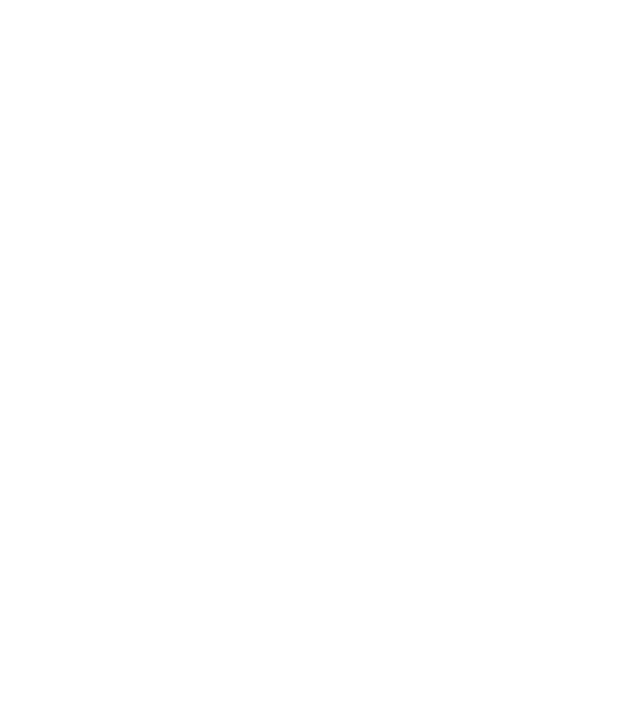
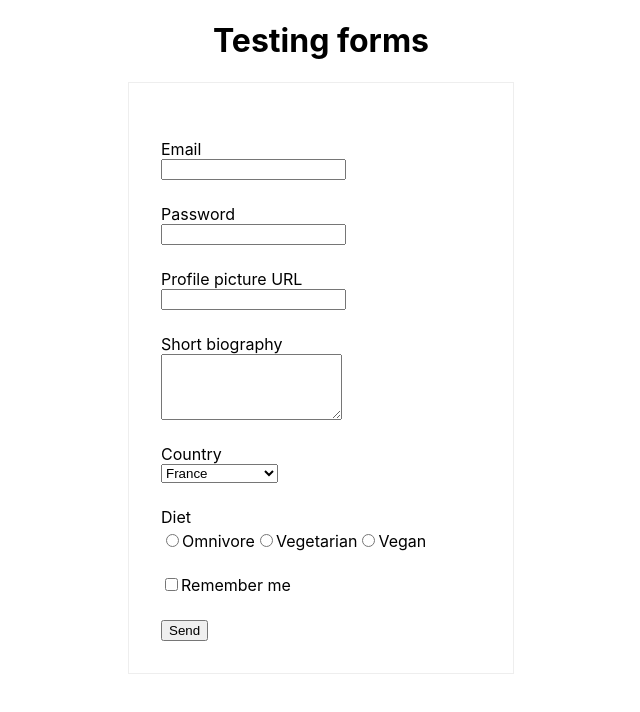
Before and after one commit to bhubr/react-testing-examples, a React (Create React App) app: page / in a window 1280 px wide. Shown: the top 712 px of the page, without its empty margins (319-959 px from the left). Built offline with nearby package versions, Linux system fonts and the light colour scheme.

Commit message:
Setup form with many field types

```diff
--- a/src/App.js
+++ b/src/App.js
@@ -1,8 +1,11 @@
+import Form from './Form';
 import './App.css';
 
 function App() {
   return (
     <div className="App">
+      <h1>Testing forms</h1>
+      <Form onSubmit={console.log} />
     </div>
   );
 }
--- /dev/null
+++ b/src/Form.css
@@ -0,0 +1,23 @@
+.Form {
+  padding: 2em;
+  max-width: 20em;
+  margin: 0 auto;
+  text-align: left;
+  border: 1px solid #eee;
+}
+
+.Form-control {
+  margin: 1.5em 0;
+}
+
+.Form-control input[type="email"],
+.Form-control input[type="password"],
+.Form-control input[type="url"],
+.Form-control textarea,
+.Form-control select {
+  display: block;
+}
+
+.Form-radioGroupHeader {
+  margin: .5em 0 .25em 0;
+}
--- /dev/null
+++ b/src/Form.jsx
@@ -0,0 +1,77 @@
+import "./Form.css"
+
+export default function Form({ onSubmit }) {
+  return (
+    <form className="Form" onSubmit={onSubmit}>
+
+      <div className="Form-control">
+        <label htmlFor="email">
+          Email
+          <input id="email" type="email" />
+        </label>
+      </div>
+
+      <div className="Form-control">
+        <label htmlFor="password">
+          Password
+          <input id="password" type="password" />
+        </label>
+      </div>
+
+      <div className="Form-control">
+        <label htmlFor="pictureUrl">
+          Profile picture URL
+          <input id="pictureUrl" type="url" />
+        </label>
+      </div>
+
+      <div className="Form-control">
+        <label htmlFor="bio">
+          Short biography
+          <textarea id="bio" rows="4" />
+        </label>
+      </div>
+
+      <div className="Form-control">
+        <label htmlFor="country">
+          Country
+          <select id="country">
+            <option value="FR">France</option>
+            <option value="DE">Germany</option>
+            <option value="UK">United Kingdom</option>
+            <option value="SP">Spain</option>
+            <option value="IT">Italy</option>
+            <option value="BE">Belgium</option>
+            <option value="CH">Switzerland</option>
+          </select>
+        </label>
+      </div>
+
+      <div className="Form-control">
+        <p className="Form-radioGroupHeader">Diet</p>
+        <label htmlFor="omnivore">
+          <input type="radio" name="diet" id="omnivore" value="omnivore" />
+          Omnivore
+        </label>
+        <label htmlFor="vegetarian">
+          <input type="radio" name="diet" id="vegetarian" value="vegetarian" />
+          Vegetarian
+        </label>
+        <label htmlFor="vegan">
+          <input type="radio" name="diet" id="vegan" value="vegan" />
+          Vegan
+        </label>
+      </div>
+
+      <div className="Form-control">
+        <label htmlFor="rememberMe">
+          <input type="checkbox" name="rememberMe" id="rememberMe" />
+          Remember me
+        </label>
+      </div>
+
+      <button type="submit">Send</button>
+
+    </form>
+  )
+}
```
Also changed, not shown: src/App.css (line endings or trailing spaces), 1 other file (tests, documents, lock files or other folders).
